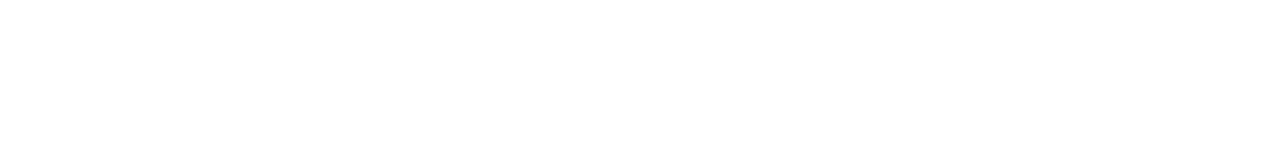
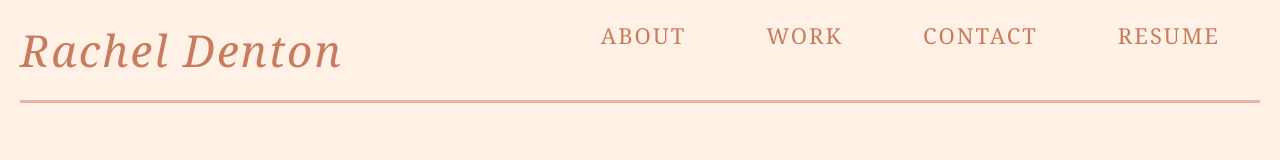
Before and after one commit to rdenton3/personalWebsite, a plain HTML site: page index.html in a window 1280 px wide. Drawn offline with Linux system fonts and the light colour scheme.

Commit message:
added header menu

```diff
--- a/assets/css/style.css
+++ b/assets/css/style.css
@@ -3,3 +3,54 @@
     padding: 0;
     box-sizing: border-box;
 }
+
+/* setting font and color preferences */
+:root {
+    --text-color: rgb(201, 124, 93);
+    --text-family: Georgia, 'Times New Roman', Times, serif;
+    --back-color: rgb(255, 241, 230);
+    --size-text: 22px;
+    --margin: 20px 20px 20px 20px;
+    --spacing: 2px
+}
+/* setting webpage background color */
+html {
+    background-color: var(--back-color);
+}
+
+/* formatting header */
+header, nav ul li a {
+    color: var(--text-color);
+    font-family: var(--text-family);
+    margin: var(--margin);
+}
+header{
+    font-size: var(--size-text);
+    display: flex;
+    justify-content: space-between;
+    letter-spacing: var(--spacing);
+    border-bottom: 3px solid rgb(201, 124, 93, .5);
+    padding-bottom: 20px;
+    vertical-align: text-bottom;
+}
+
+header h1 {
+    font-weight: 400;
+    font-style: italic;
+}
+nav ul {
+    list-style-type: none;
+    display: flex;
+    justify-content: space-between;
+}
+
+nav a {
+    text-decoration: none;
+    font-size: var(--size-text);
+    padding: 20px;
+
+}
+
+nav a:hover {
+    text-shadow: 0 0 .9px var(--text-color),0 0 .9px var(--text-color);
+}
--- a/index.html
+++ b/index.html
@@ -7,6 +7,28 @@
         <link rel="stylesheet" href="./assets/css/style.css" />
     </head>
     <body>
+        <header>
+            <!-- creating code for navigation bar -->
+            <h1>
+                Rachel Denton
+            </h1>
+            <nav>
+                <ul>
+                    <li>
+                        <a href="#about">ABOUT</a>
+                    </li>
+                    <li>
+                        <a href="#work">WORK</a>
+                    </li>
+                    <li>
+                        <a href="#contactme">CONTACT</a>
+                    </li>
+                    <li>
+                        <a href="#resume">RESUME</a>
+                    </li>
+                </ul>
+            </nav>
+        </header>
 
     </body>
 </html>
```
